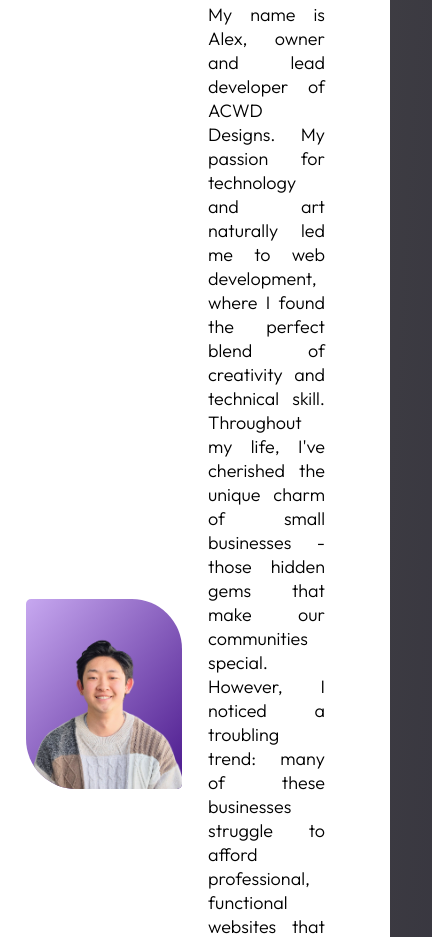
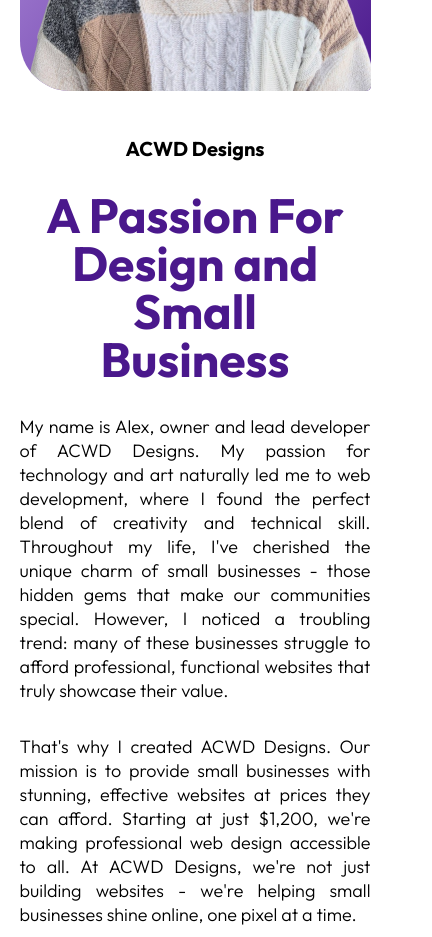
Before and after one commit to notacoham/acwd-designs, a React (Vite) app: page /about in a window 390 px wide. Shown: the part 1060-1997 px from the top of the page, 432 px wide, since content can reach past the window. Built offline with nearby package versions, Linux system fonts and the light colour scheme.

Commit message:
adjust about page styling to be responsive

```diff
--- a/src/index.css
+++ b/src/index.css
@@ -938,6 +938,35 @@ p {
   text-align: center;
 }
 
+/* About Page Responsive */
+
+@media (max-width: 768px) {
+
+  .about-me-center {
+    flex-direction: column;
+  }
+
+  .about-me-img {
+    width: 90%;
+  }
+
+  .about-me-content {
+    width: 90vw;
+    align-items: center;
+    gap: 2rem;
+  }
+
+  .about-me-title {
+    width: 90%;
+    text-align: center;
+  }
+
+  .about-me-body {
+    width: 100%;
+  }
+}
+
+
 /* About Process Cards */
 
 .about-process-center {
@@ -1023,6 +1052,26 @@ p {
   text-align: justify;
 }
 
+/* About Process Responsive */
+
+@media (max-width: 768px) {
+
+  .about-process-head {
+    flex-direction: column;
+  }
+
+  .about-process-body {
+    width: 90vw;
+  }
+
+  .about-process-card {
+    width: 75vw;
+  }
+
+  .about-process-card:hover {
+    transform: scale(1.025);
+  }
+}
 
 
 /* Contact */
```
